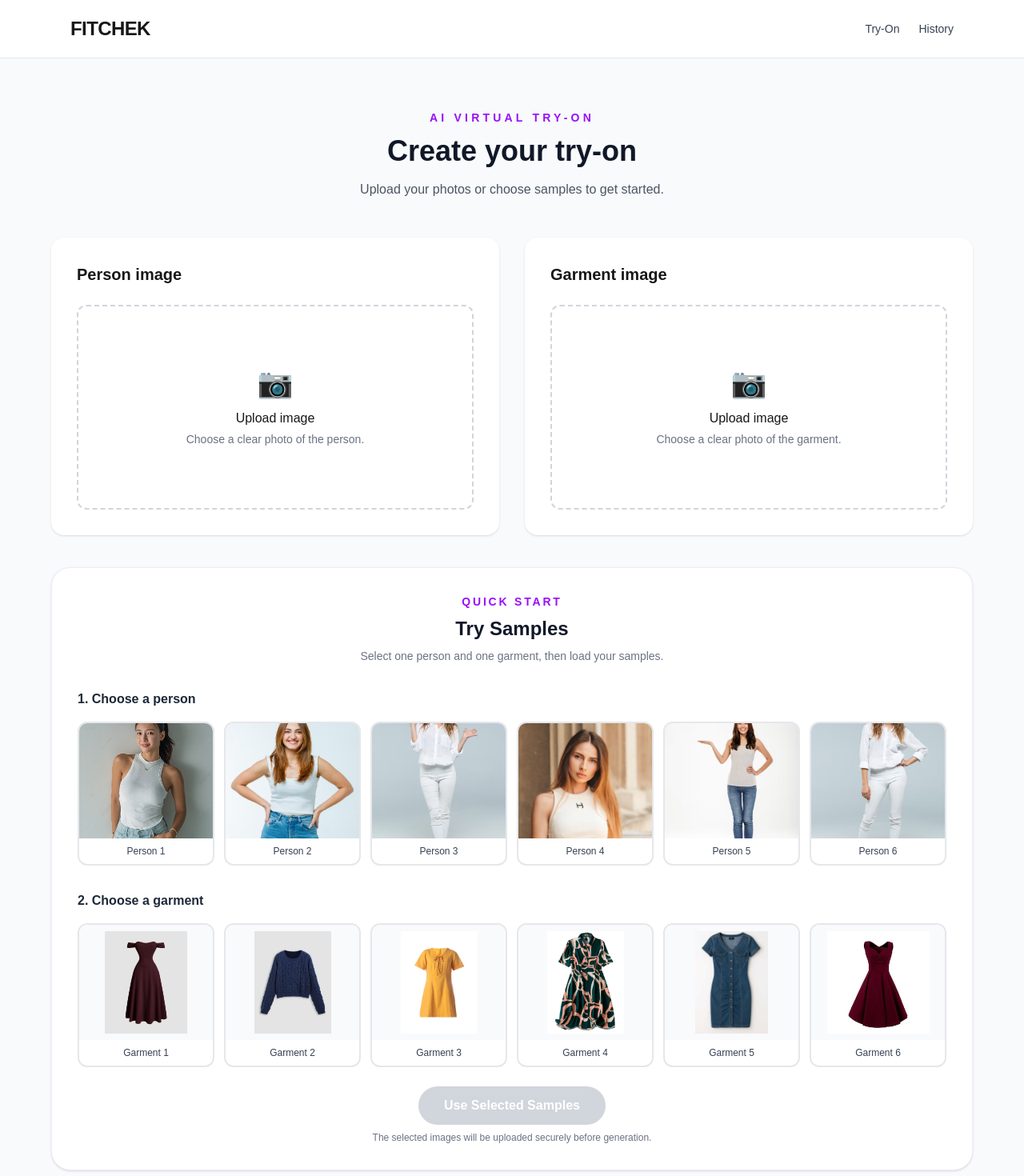
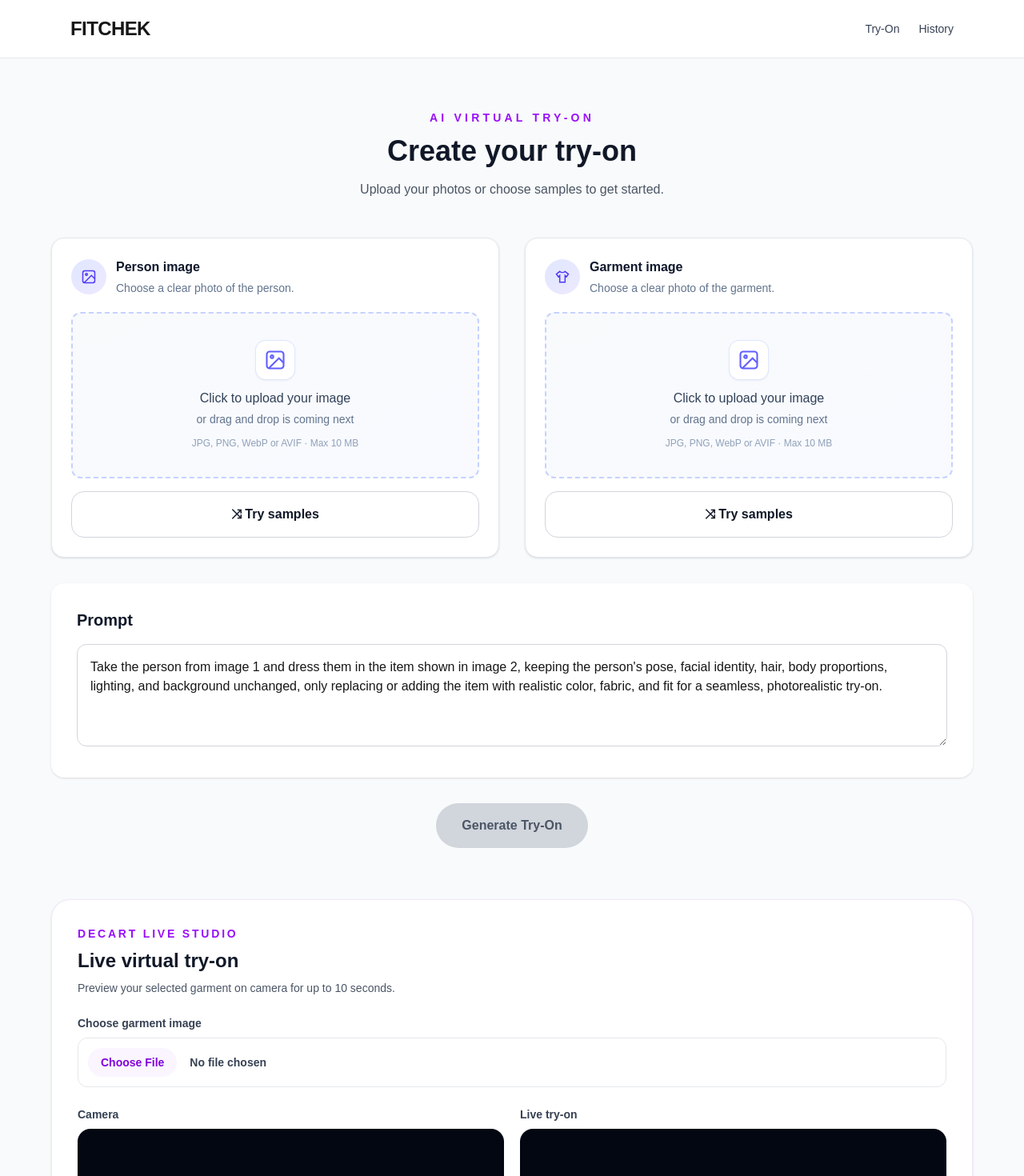
Before and after one commit to Danushiya/fitchek-tryon, a Next.js app: page /playground in a window 1280 px wide. Shown: the top 1470 px of the page at 80% size. Built offline with nearby package versions, Linux system fonts and the light colour scheme.

Commit message:
Added separate sample picker modals

```diff
--- a/app/playground/page.tsx
+++ b/app/playground/page.tsx
@@ -1,10 +1,10 @@
-
 "use client";
 
 import { useEffect, useState } from "react";
 import { getGuestId } from "@/lib/guest";
 import ImageUpload from "@/components/ImageUpload";
 import LiveTryOn from "@/components/LiveTryOn";
+import SamplePickerModal from "@/components/SamplePickerModal";
 
 const ACTIVE_GENERATION_KEY = "fitchek_active_generation_id";
 
@@ -45,6 +45,9 @@ export default function Playground() {
     useState<string | null>(null);
   const [sampleLoading, setSampleLoading] = useState(false);
   const [sampleError, setSampleError] = useState<string | null>(null);
+  const [sampleModal, setSampleModal] = useState<
+    "person" | "garment" | null
+  >(null);
 
   const [prompt, setPrompt] = useState(
     "Take the person from image 1 and dress them in the item shown in image 2, keeping the person's pose, facial identity, hair, body proportions, lighting, and background unchanged, only replacing or adding the item with realistic color, fabric, and fit for a seamless, photorealistic try-on.",
@@ -97,9 +100,7 @@ export default function Playground() {
     const signedData = await signedResponse.json();
 
     if (!signedResponse.ok) {
-      throw new Error(
-        signedData.error || "Could not prepare sample upload.",
-      );
+      throw new Error(signedData.error || "Could not prepare sample upload.");
     }
 
     const uploadResponse = await fetch(
@@ -118,9 +119,9 @@ export default function Playground() {
     return { file, path: signedData.path };
   }
 
-  async function handleTrySamples() {
-    if (!selectedPersonSample || !selectedGarmentSample || sampleLoading) {
-      setSampleError("Please select both a person and a garment sample.");
+  async function handleLoadPersonSample() {
+    if (!selectedPersonSample || sampleLoading || generating) {
+      setSampleError("Please select a person sample first.");
       return;
     }
 
@@ -130,13 +131,36 @@ export default function Playground() {
     setResultPath(null);
 
     try {
-      const [person, garment] = await Promise.all([
-        uploadSample(selectedPersonSample),
-        uploadSample(selectedGarmentSample),
-      ]);
+      const person = await uploadSample(selectedPersonSample);
 
       setPersonFile(person.file);
       setPersonPath(person.path);
+      setGenerationStatus(null);
+    } catch (error) {
+      setSampleError(
+        error instanceof Error
+          ? error.message
+          : "Could not upload the person sample.",
+      );
+    } finally {
+      setSampleLoading(false);
+    }
+  }
+
+  async function handleLoadGarmentSample() {
+    if (!selectedGarmentSample || sampleLoading || generating) {
+      setSampleError("Please select a garment sample first.");
+      return;
+    }
+
+    setSampleLoading(true);
+    setSampleError(null);
+    setGenerationError(null);
+    setResultPath(null);
+
+    try {
+      const garment = await uploadSample(selectedGarmentSample);
+
       setGarmentFile(garment.file);
       setGarmentPath(garment.path);
       setGenerationStatus(null);
@@ -144,7 +168,7 @@ export default function Playground() {
       setSampleError(
         error instanceof Error
           ? error.message
-          : "Could not load sample images.",
+          : "Could not upload the garment sample.",
       );
     } finally {
       setSampleLoading(false);
@@ -169,9 +193,7 @@ export default function Playground() {
       const status = data.runpod?.status;
 
       if (status === "IN_QUEUE") {
-        setGenerationStatus(
-          "Your request is waiting in the generation queue...",
-        );
+        setGenerationStatus("Your request is waiting in the generation queue...");
       }
 
       if (status === "IN_PROGRESS") {
@@ -228,9 +250,7 @@ export default function Playground() {
     }
 
     localStorage.removeItem(ACTIVE_GENERATION_KEY);
-    throw new Error(
-      "Generation took too long and timed out. Please try again.",
-    );
+    throw new Error("Generation took too long and timed out. Please try again.");
   }
 
   useEffect(() => {
@@ -346,6 +366,10 @@ export default function Playground() {
               setGenerationError(null);
               setSampleError(null);
             }}
+            onTrySamples={() => {
+              setSampleError(null);
+              setSampleModal("person");
+            }}
           />
 
           <ImageUpload
@@ -359,119 +383,21 @@ export default function Playground() {
               setGenerationError(null);
               setSampleError(null);
             }}
+            onTrySamples={() => {
+              setSampleError(null);
+              setSampleModal("garment");
+            }}
           />
-        </div>
-
-        {/* Sample gallery */}
-        <section className="mt-10 rounded-3xl border border-purple-100 bg-white p-6 shadow-sm md:p-8">
-          <div className="text-center">
-            <p className="text-sm font-semibold uppercase tracking-[0.2em] text-purple-600">
-              Quick start
-            </p>
-            <h2 className="mt-2 text-2xl font-bold text-gray-900">
-              Try Samples
-            </h2>
-            <p className="mt-2 text-sm text-gray-500">
-              Select one person and one garment, then load your samples.
-            </p>
-          </div>
-
-          <h3 className="mt-8 font-semibold text-gray-800">
-            1. Choose a person
-          </h3>
-
-          <div className="mt-4 grid grid-cols-2 gap-3 sm:grid-cols-3 md:grid-cols-6">
-            {PERSON_SAMPLES.map((src, index) => (
-              <button
-                key={src}
-                type="button"
-                onClick={() => {
-                  setSelectedPersonSample(src);
-                  setSampleError(null);
-                }}
-                aria-pressed={selectedPersonSample === src}
-                className={`overflow-hidden rounded-xl border-2 transition ${
-                  selectedPersonSample === src
-                    ? "border-purple-600 ring-2 ring-purple-200"
-                    : "border-gray-200 hover:border-purple-300"
-                }`}
-              >
-                <img
-                  src={src}
-                  alt={`Person sample ${index + 1}`}
-                  className="h-36 w-full object-cover"
-                />
-                <span className="block py-2 text-xs font-medium text-gray-700">
-                  {selectedPersonSample === src
-                    ? "Selected ✓"
-                    : `Person ${index + 1}`}
-                </span>
-              </button>
-            ))}
-          </div>
-
-          <h3 className="mt-8 font-semibold text-gray-800">
-            2. Choose a garment
-          </h3>
-
-          <div className="mt-4 grid grid-cols-2 gap-3 sm:grid-cols-3 md:grid-cols-6">
-            {GARMENT_SAMPLES.map((src, index) => (
-              <button
-                key={src}
-                type="button"
-                onClick={() => {
-                  setSelectedGarmentSample(src);
-                  setSampleError(null);
-                }}
-                aria-pressed={selectedGarmentSample === src}
-                className={`overflow-hidden rounded-xl border-2 transition ${
-                  selectedGarmentSample === src
-                    ? "border-purple-600 ring-2 ring-purple-200"
-                    : "border-gray-200 hover:border-purple-300"
-                }`}
-              >
-                <img
-                  src={src}
-                  alt={`Garment sample ${index + 1}`}
-                  className="h-36 w-full bg-gray-50 object-contain p-2"
-                />
-                <span className="block py-2 text-xs font-medium text-gray-700">
-                  {selectedGarmentSample === src
-                    ? "Selected ✓"
-                    : `Garment ${index + 1}`}
-                </span>
-              </button>
-            ))}
         </div>
 
         {sampleError && (
           <p
             role="alert"
-              className="mt-4 rounded-xl bg-red-50 p-3 text-sm text-red-700"
+            className="mt-4 rounded-xl border border-red-200 bg-red-50 p-3 text-sm text-red-700"
           >
             {sampleError}
           </p>
         )}
-
-          <div className="mt-6 text-center">
-            <button
-              type="button"
-              onClick={handleTrySamples}
-              disabled={
-                !selectedPersonSample ||
-                !selectedGarmentSample ||
-                sampleLoading ||
-                generating
-              }
-              className="rounded-full bg-purple-600 px-8 py-3 font-semibold text-white transition hover:bg-purple-700 disabled:cursor-not-allowed disabled:bg-gray-300"
-            >
-              {sampleLoading ? "Loading samples..." : "Use Selected Samples"}
-            </button>
-            <p className="mt-2 text-xs text-gray-500">
-              The selected images will be uploaded securely before generation.
-            </p>
-          </div>
-        </section>
 
         {/* Prompt */}
         <section className="mt-8 rounded-2xl bg-white p-8 shadow-sm">
@@ -560,6 +486,39 @@ export default function Playground() {
       <div className="mx-auto mt-16 max-w-6xl">
         <LiveTryOn />
       </div>
+
+      <SamplePickerModal
+        open={sampleModal === "person"}
+        title="Choose a person sample"
+        samples={PERSON_SAMPLES}
+        selectedSample={selectedPersonSample}
+        onSelect={setSelectedPersonSample}
+        onClose={() => setSampleModal(null)}
+        onProceed={() => {
+          if (!selectedPersonSample || sampleLoading || generating) return;
+
+          setSampleModal(null);
+          void handleLoadPersonSample();
+        }}
+        loading={sampleLoading}
+      />
+
+      <SamplePickerModal
+        open={sampleModal === "garment"}
+        title="Choose a garment sample"
+        samples={GARMENT_SAMPLES}
+        selectedSample={selectedGarmentSample}
+        onSelect={setSelectedGarmentSample}
+        onClose={() => setSampleModal(null)}
+        onProceed={() => {
+          if (!selectedGarmentSample || sampleLoading || generating) return;
+
+          setSampleModal(null);
+          void handleLoadGarmentSample();
+        }}
+        loading={sampleLoading}
+      />
+
     </main>
   );
 }
--- a/components/ImageUpload.tsx
+++ b/components/ImageUpload.tsx
@@ -1,33 +1,49 @@
+
 "use client";
 
-import { useState } from "react";
+import { useRef, useState } from "react";
 import { getGuestId } from "@/lib/guest";
 
 type ImageUploadProps = {
   title: string;
   description: string;
   onFileSelect: (file: File, path: string) => void;
+  onTrySamples: () => void;
 };
 
 export default function ImageUpload({
   title,
   description,
   onFileSelect,
+  onTrySamples,
 }: ImageUploadProps) {
   const [preview, setPreview] = useState<string | null>(null);
   const [uploading, setUploading] = useState(false);
+  const [error, setError] = useState<string | null>(null);
+  const inputRef = useRef<HTMLInputElement>(null);
 
   async function handleImageChange(
     event: React.ChangeEvent<HTMLInputElement>,
   ) {
     const file = event.target.files?.[0];
 
-    if (!file) {
+    if (!file) return;
+
+    if (!file.type.startsWith("image/")) {
+      setError("Please select a valid image file.");
+      event.target.value = "";
+      return;
+    }
+
+    if (file.size > 10 * 1024 * 1024) {
+      setError("Image size must be 10 MB or less.");
+      event.target.value = "";
       return;
     }
 
     const imageUrl = URL.createObjectURL(file);
     setPreview(imageUrl);
+    setError(null);
 
     try {
       setUploading(true);
@@ -49,9 +65,7 @@ export default function ImageUpload({
       const data = await response.json();
 
       if (!response.ok) {
-        throw new Error(
-          data.error || "Failed to create upload URL",
-        );
+        throw new Error(data.error || "Failed to create upload URL");
       }
 
       const { path, token } = data;
@@ -68,59 +82,142 @@ export default function ImageUpload({
       );
 
       if (!uploadResponse.ok) {
-        throw new Error("Image upload failed");
+        throw new Error("Image upload failed. Please try again.");
       }
 
       onFileSelect(file, path);
-
-      console.log("Image uploaded successfully:", path);
     } catch (error) {
       console.error("Upload error:", error);
+      setError(
+        error instanceof Error
+          ? error.message
+          : "Something went wrong while uploading.",
+      );
+      setPreview(null);
     } finally {
       setUploading(false);
     }
   }
 
   return (
-    <div className="rounded-2xl bg-white p-8 shadow-sm">
-      <h2 className="text-xl font-semibold">{title}</h2>
+    <section className="rounded-2xl border border-slate-200 bg-white p-5 shadow-sm transition-shadow duration-200 hover:shadow-md sm:p-6">
+      <div className="mb-5 flex items-center gap-3">
+        <div className="flex h-11 w-11 shrink-0 items-center justify-center rounded-full bg-gradient-to-br from-indigo-100 to-violet-100 text-indigo-600">
+          {title.toLowerCase().includes("person") ? (
+            <svg
+              viewBox="0 0 24 24"
+              fill="none"
+              stroke="currentColor"
+              strokeWidth="1.8"
+              className="h-5 w-5"
+              aria-hidden="true"
+            >
+              <rect x="3" y="3" width="18" height="18" rx="3" />
+              <circle cx="8.5" cy="8.5" r="1.5" />
+              <path d="m21 15-5-5L5 21" />
+            </svg>
+          ) : (
+            <svg
+              viewBox="0 0 24 24"
+              fill="none"
+              stroke="currentColor"
+              strokeWidth="1.8"
+              className="h-5 w-5"
+              aria-hidden="true"
+            >
+              <path d="m16 4 5 4-3 4-2-2v10H8V10l-2 2-3-4 5-4a6 6 0 0 0 8 0Z" />
+            </svg>
+          )}
+        </div>
 
-      <label className="mt-6 block cursor-pointer">
-        <div className="flex min-h-64 items-center justify-center overflow-hidden rounded-xl border-2 border-dashed border-gray-300 transition hover:border-purple-500">
+        <div className="min-w-0">
+          <h2 className="font-semibold text-slate-900">{title}</h2>
+          <p className="mt-1 text-sm text-slate-500">{description}</p>
+        </div>
+      </div>
+
+      <input
+        ref={inputRef}
+        type="file"
+        accept="image/jpeg,image/png,image/webp,image/avif"
+        onChange={handleImageChange}
+        className="hidden"
+      />
+
+      <button
+        type="button"
+        onClick={() => inputRef.current?.click()}
+        disabled={uploading}
+        aria-label={`Upload ${title}`}
+        className="group flex min-h-48 w-full flex-col items-center justify-center overflow-hidden rounded-xl border-2 border-dashed border-indigo-200 bg-gradient-to-br from-slate-50 to-indigo-50/40 p-4 text-center transition duration-200 hover:border-violet-400 hover:bg-violet-50/50 disabled:cursor-wait disabled:opacity-70 sm:min-h-52"
+      >
         {preview ? (
           <img
             src={preview}
             alt={`${title} preview`}
-              className="h-64 w-full object-contain"
+            className="max-h-56 w-full rounded-lg object-contain"
           />
         ) : (
-            <div className="text-center">
-              <div className="text-4xl">📷</div>
+          <>
+            <div className="mb-3 flex h-12 w-12 items-center justify-center rounded-xl bg-white text-indigo-500 shadow-sm ring-1 ring-indigo-100 transition group-hover:scale-105">
+              <svg
+                viewBox="0 0 24 24"
+                fill="none"
+                stroke="currentColor"
+                strokeWidth="1.8"
+                className="h-7 w-7"
+                aria-hidden="true"
+              >
+                <rect x="3" y="3" width="18" height="18" rx="3" />
+                <circle cx="8.5" cy="8.5" r="1.5" />
+                <path d="m21 15-5-5L5 21" />
+              </svg>
+            </div>
 
-              <p className="mt-3 font-medium">
-                Upload image
+            <p className="font-medium text-slate-700">
+              Click to upload your image
             </p>
+            <p className="mt-1 text-sm text-slate-500">
+              or drag and drop is coming next
+            </p>
+            <p className="mt-3 text-xs text-slate-400">
+              JPG, PNG, WebP or AVIF · Max 10 MB
+            </p>
+          </>
+        )}
+      </button>
 
-              <p className="mt-1 text-sm text-gray-500">
-                {description}
-              </p>
+      <button
+        type="button"
+        onClick={onTrySamples}
+        className="mt-4 w-full rounded-2xl border border-gray-300 bg-white px-5 py-4 font-semibold text-gray-900 transition hover:border-blue-500 hover:bg-blue-50"
+      >
+        ⤨ Try samples
+      </button>
+
+      {preview && (
+        <button
+          type="button"
+          onClick={() => inputRef.current?.click()}
+          disabled={uploading}
+          className="mt-3 text-sm font-medium text-indigo-600 transition hover:text-violet-700 disabled:opacity-50"
+        >
+          Change image
+        </button>
+      )}
+
+      {uploading && (
+        <div className="mt-3 flex items-center gap-2 text-sm text-indigo-600">
+          <span className="h-4 w-4 animate-spin rounded-full border-2 border-indigo-200 border-t-indigo-600" />
+          Uploading image securely...
         </div>
       )}
-        </div>
 
-        <input
-          type="file"
-          accept="image/*"
-          onChange={handleImageChange}
-          className="hidden"
-        />
-      </label>
-
-      {uploading && (
-        <p className="mt-3 text-sm text-gray-500">
-          Uploading...
+      {error && (
+        <p role="alert" className="mt-3 text-sm text-red-600">
+          {error}
         </p>
       )}
-    </div>
+    </section>
   );
 }
--- /dev/null
+++ b/components/SamplePickerModal.tsx
@@ -0,0 +1,103 @@
+
+"use client";
+
+type SamplePickerModalProps = {
+  open: boolean;
+  title: string;
+  samples: string[];
+  selectedSample: string | null;
+  onSelect: (sample: string) => void;
+  onClose: () => void;
+  onProceed: () => void;
+  loading?: boolean;
+};
+
+export default function SamplePickerModal({
+  open,
+  title,
+  samples,
+  selectedSample,
+  onSelect,
+  onClose,
+  onProceed,
+  loading = false,
+}: SamplePickerModalProps) {
+  if (!open) return null;
+
+  return (
+    <div
+      className="fixed inset-0 z-50 flex items-center justify-center bg-black/70 p-4"
+      onClick={onClose}
+    >
+      <div
+        role="dialog"
+        aria-modal="true"
+        aria-labelledby="sample-modal-title"
+        className="w-full max-w-4xl rounded-2xl border border-gray-200 bg-white p-5 shadow-2xl sm:p-8"
+        onClick={(event) => event.stopPropagation()}
+      >
+        <div className="mb-6 flex items-center justify-between gap-4">
+          <h2
+            id="sample-modal-title"
+            className="text-xl font-bold text-gray-900 sm:text-2xl"
+          >
+            {title}
+          </h2>
+
+          <button
+            type="button"
+            onClick={onClose}
+            aria-label="Close sample picker"
+            disabled={loading}
+            className="flex h-11 w-11 shrink-0 items-center justify-center rounded-full bg-gray-100 text-2xl hover:bg-gray-200 disabled:opacity-50"
+          >
+            ×
+          </button>
+        </div>
+
+        <div className="grid max-h-[55vh] grid-cols-2 gap-4 overflow-y-auto sm:grid-cols-3 sm:gap-5">
+          {samples.map((sample) => {
+            const selected = selectedSample === sample;
+
+            return (
+              <button
+                key={sample}
+                type="button"
+                disabled={loading}
+                onClick={() => onSelect(sample)}
+                aria-pressed={selected}
+                aria-label={`Select ${sample.split("/").pop()}`}
+                className={`relative flex aspect-[4/5] items-center justify-center overflow-hidden rounded-2xl border-2 bg-gray-50 p-2 transition ${
+                  selected
+                    ? "border-blue-600 ring-4 ring-blue-100"
+                    : "border-transparent hover:border-gray-300"
+                }`}
+              >
+                <img
+                  src={sample}
+                  alt={`Sample ${sample.split("/").pop()}`}
+                  className="h-full w-full rounded-xl object-contain"
+                />
+
+                {selected && (
+                  <span className="absolute right-3 top-3 flex h-9 w-9 items-center justify-center rounded-full bg-blue-600 text-lg font-bold text-white shadow-md">
+                    ✓
+                  </span>
+                )}
+              </button>
+            );
+          })}
+        </div>
+
+        <button
+          type="button"
+          onClick={onProceed}
+          disabled={!selectedSample || loading}
+          className="mt-6 w-full rounded-full bg-blue-600 px-6 py-5 text-lg font-bold text-white transition hover:bg-blue-700 disabled:cursor-not-allowed disabled:bg-gray-300"
+        >
+          {loading ? "Uploading sample..." : "Proceed"}
+        </button>
+      </div>
+    </div>
+  );
+}
```
Lines whose indentation alone changed are shown as unchanged.
